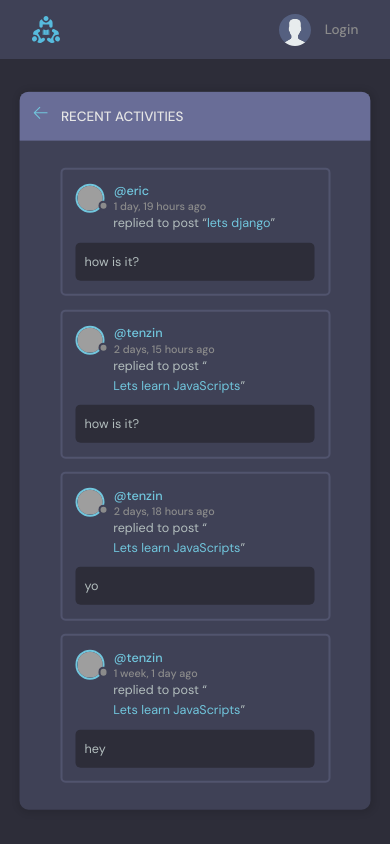
After one commit to tenthin/studybud, a Django app: page /activity/ in a window 390 px wide. The commit adds this page. Run offline with Django 4.2, Linux system fonts and the light colour scheme; data comes from the database, SQL or seed files in the repository; grey boxes are pictures that could not be loaded.

Commit message:
creating mobile responsiveness for topics and activities

```diff
--- /dev/null
+++ b/base/templates/base/activity.html
@@ -0,0 +1,64 @@
+{% extends 'main.html' %}
+
+{% block content %}
+
+    <main class="layout">
+      <div class="container">
+        <div class="layout__box">
+          <div class="layout__boxHeader">
+            <div class="layout__boxTitle">
+              <a href="{% url 'home' %}">
+                <svg version="1.1" xmlns="http://www.w3.org/2000/svg" width="32" height="32" viewBox="0 0 32 32">
+                  <title>arrow-left</title>
+                  <path
+                    d="M13.723 2.286l-13.723 13.714 13.719 13.714 1.616-1.611-10.96-10.96h27.625v-2.286h-27.625l10.965-10.965-1.616-1.607z"
+                  ></path>
+                </svg>
+              </a>
+              <h3>Recent Activities</h3>
+            </div>
+          </div>
+
+          <div class="activities-page layout__body">
+
+            {% for message in room_messages %}
+            <div class="activities__box">
+              <div class="activities__boxHeader roomListRoom__header">
+                <a href="{% url 'user-profile' message.user.id %}" class="roomListRoom__author">
+                  <div class="avatar avatar--small">
+                    <img src="https://randomuser.me/api/portraits/women/11.jpg" />
+                  </div>
+                  <p>
+                    @{{message.user.username}}
+                    <span>{{message.created|timesince}} ago</span>
+                  </p>
+                </a>
+
+                {% if request.user == message.user %}
+                <div class="roomListRoom__actions">
+                  <a href="{% url 'delete-message' message.id %}">
+                    <svg version="1.1" xmlns="http://www.w3.org/2000/svg" width="32" height="32" viewBox="0 0 32 32">
+                      <title>remove</title>
+                      <path
+                        d="M27.314 6.019l-1.333-1.333-9.98 9.981-9.981-9.981-1.333 1.333 9.981 9.981-9.981 9.98 1.333 1.333 9.981-9.98 9.98 9.98 1.333-1.333-9.98-9.98 9.98-9.981z"
+                      ></path>
+                    </svg>
+                  </a>
+                </div>
+                {% endif %}
+
+              </div>
+              <div class="activities__boxContent">
+                <p>replied to post “<a href="{% url 'room' message.room.id %}">{{message.room}}</a>”</p>
+                <div class="activities__boxRoomContent">
+                  {{message.body}}
+                </div>
+              </div>
+            </div>
+            {% endfor %}
+
+          </div>
+        </div>
+      </div>
+    </main>
+{% endblock content %}
--- a/base/templates/base/topics_component.html
+++ b/base/templates/base/topics_component.html
@@ -13,7 +13,7 @@
       {% endfor %}
 
     </ul>
-    <a class="btn btn--link" href="topics.html">
+    <a class="btn btn--link" href="{% url 'topics' %}">
       More
       <svg version="1.1" xmlns="http://www.w3.org/2000/svg" width="32" height="32" viewBox="0 0 32 32">
         <title>chevron-down</title>
--- a/base/urls.py
+++ b/base/urls.py
@@ -17,4 +17,7 @@ urlpatterns = [
     path('delete-message/<str:pk>',views.deleteMessage,name="delete-message"),
 
     path('delete-user/',views.updateUser,name="update-user"),
+
+    path('topics/',views.topicsPage,name="topics"),
+    path('activity/',views.activityPage,name="activity"),
 ]
--- a/base/views.py
+++ b/base/views.py
@@ -70,7 +70,7 @@ def home(request):
         Q(description__contains=q)
     )
 
-    topics = Topic.objects.all()
+    topics = Topic.objects.all()[0:5]
     room_count = rooms.count()
     room_messages = Message.objects.filter(Q(room__topic__name__icontains = q ))
 
@@ -184,3 +184,13 @@ def updateUser(request):
             return redirect('user-profile',pk=user.id)
 
     return render(request,'base/update-user.html',{'form':form})
+
+def topicsPage(request):
+    q = request.GET.get('q') if request.GET.get('q') != None else ''
+    topics = Topic.objects.filter(name__icontains=q)
+    return render(request,'base/topics.html',{'topics':topics})
+
+
+def activityPage(request):
+    room_messages = Message.objects.all()
+    return render(request, 'base/activity.html',{'room_messages':room_messages})
```
Also changed, not shown: base/templates/base/home.html (+4 -4 lines), base/templates/base/topics.html (added, +49 -0 lines).
